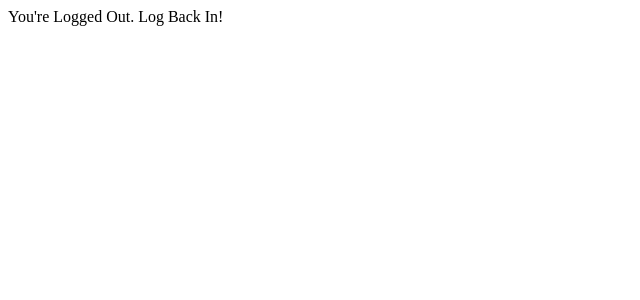
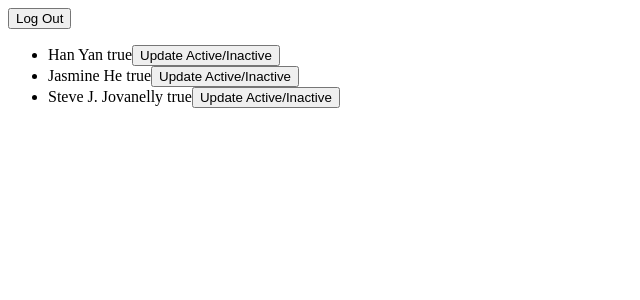
Before and after one commit to han-yan-ds/employee-manager-react, a React (Create React App) app: page /logout in a window 1280 px wide. Shown: the top 300 px of the page, without its empty margins (0-640 px from the left). Built offline with nearby package versions, Linux system fonts and the light colour scheme.

Commit message:
Added Redirect for if logged out, redirect to login page.  Removed /app, now the home page works.  Removed Logout

```diff
--- a/src/components/Router.tsx
+++ b/src/components/Router.tsx
@@ -1,34 +1,28 @@
 import React from 'react';
-import {Switch, Route} from 'react-router-dom';
+import {connect} from 'react-redux';
+import {Switch, Route, Redirect} from 'react-router-dom';
 import App from './pages/App';
 import Login from './pages/Login';
-import Logout from './pages/Logout';
+import {State} from '../types/types';
 
-const Router = () => (
+function mapStateToProps(state: State) {
+  const isLoggedIn = state.isLoggedIn;
+  return {isLoggedIn};
+}
+
+const Router = (state: State) => (
   <main>
     <Switch>
-      <Route
-        exact
-        path='/app'
-        component={App}
-      />
       <Route
         exact
         path='/login'
         component={Login}
       />
-      <Route
-        exact
-        path='/logout'
-        component={Logout}
-      />
-      {/* <Route
-        exact
-        path='/'
-        component={} // DEPENDS ON SESSION WHAT TO FORWARD TO
-      /> */}
+      <Route path='/'>
+        {(state.isLoggedIn) ? App : <Redirect to='/login'/>}
+      </Route>
     </Switch>
   </main>
 )
 
-export default Router;
+export default connect(mapStateToProps, null)(Router);
--- a/src/components/pages/Logout.tsx
+++ /dev/null
@@ -1,10 +0,0 @@
-import React from 'react';
-
-const Logout = () => (
-  <div>
-    You're Logged Out.
-    Log Back In!
-  </div>
-)
-
-export default Logout;
```
